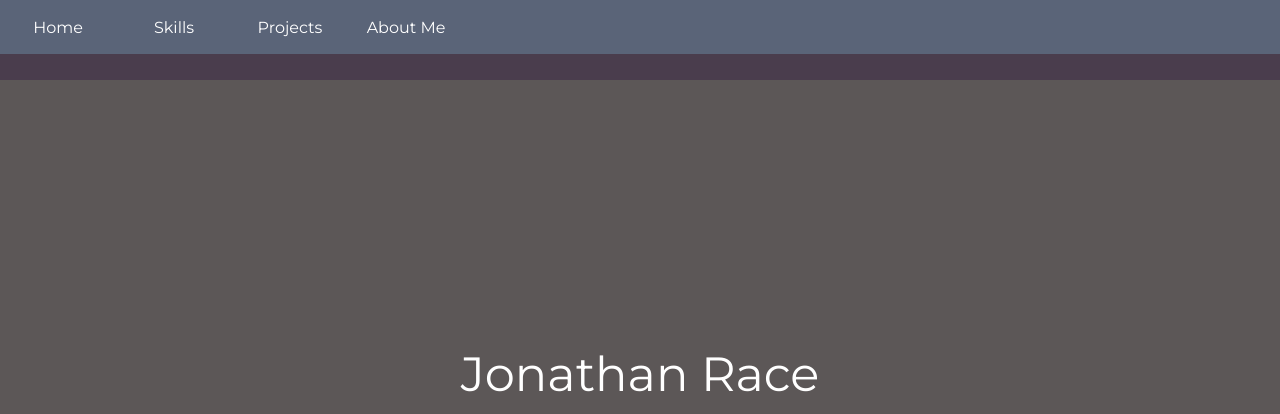
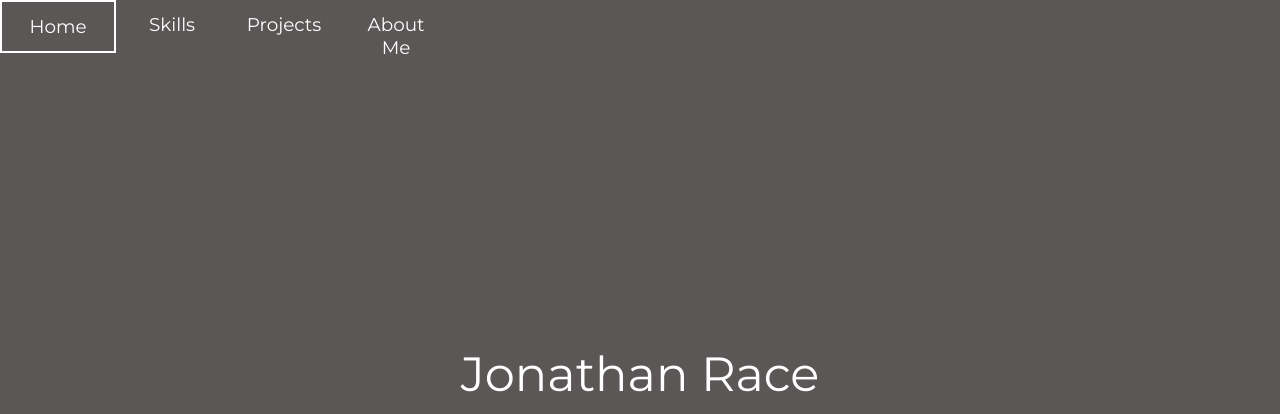
Before and after one commit to jonathanrace77/jonathanrace77.github.io, a PHP site: page / in a window 1280 px wide. Shown: the top 414 px of the page. Run offline with PHP 8.4, Linux system fonts and the light colour scheme; some libraries are stand-ins or nearby versions.

Commit message:
Update style.css

```diff
--- a/style.css
+++ b/style.css
@@ -40,7 +40,6 @@ main {
   flex-wrap: wrap;
   align-items: center;
   height: 54px;
-  background: #5a6478;
   border: solid #5a6478;
   border-width: 0;
   margin: 0;
@@ -55,14 +54,13 @@ ul {
 li {
   float: left;
   margin: 0;
+  font-size: 2.3vh;
 }
 li a {
   display: block;
   color: #fff;
   padding: 13px 16px;
   text-decoration: none;
-  background-color: #5a6478;
-  border: solid #5a6478;
   border-width: 2px;
   width: 80px;
   text-align: center;
@@ -94,7 +92,6 @@ p {
   width: 100vw;
   bottom: -10vh;
   display: block;
-  background-color: #4a3d4d;
   z-index: 2;
   height: 10vh;
 }
```
